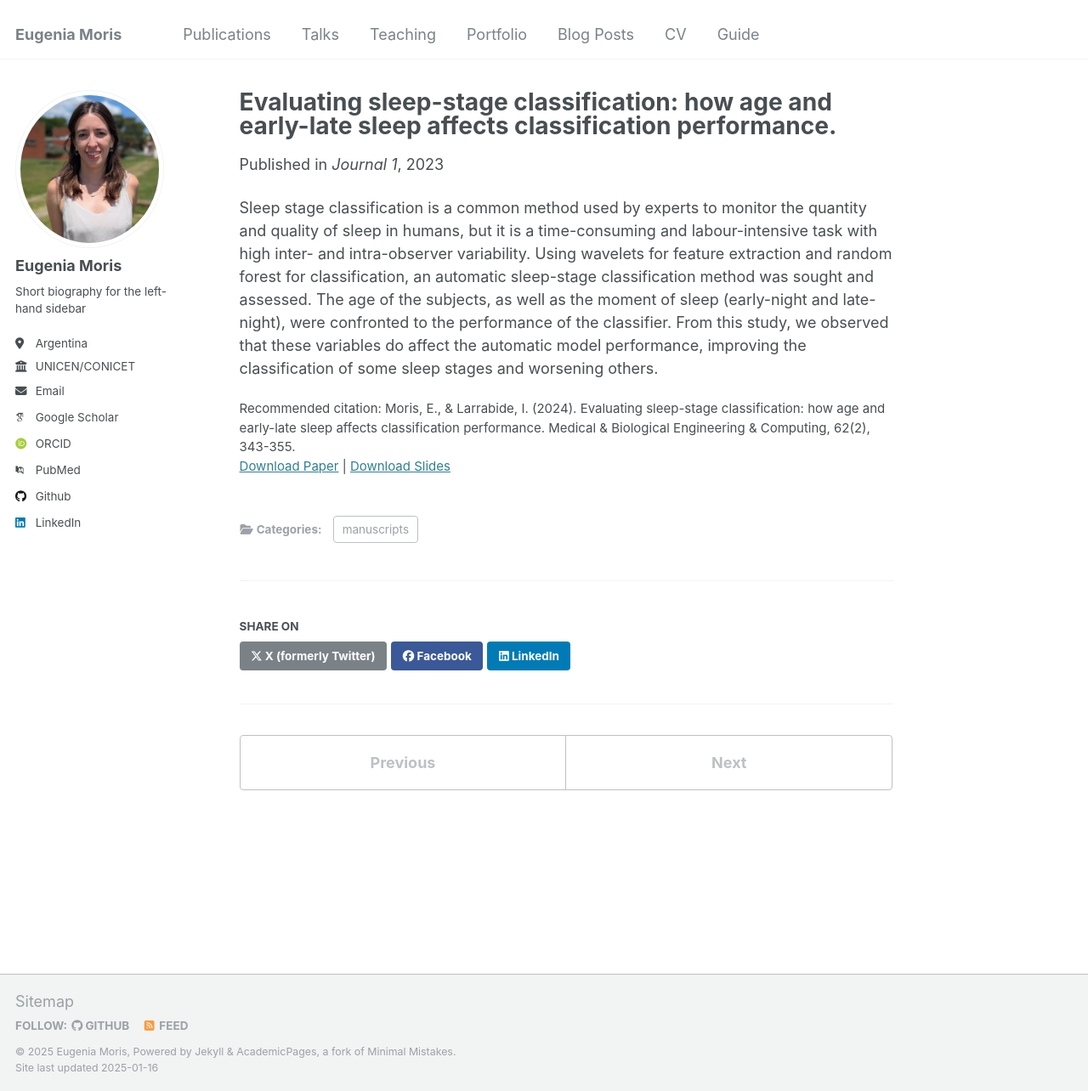
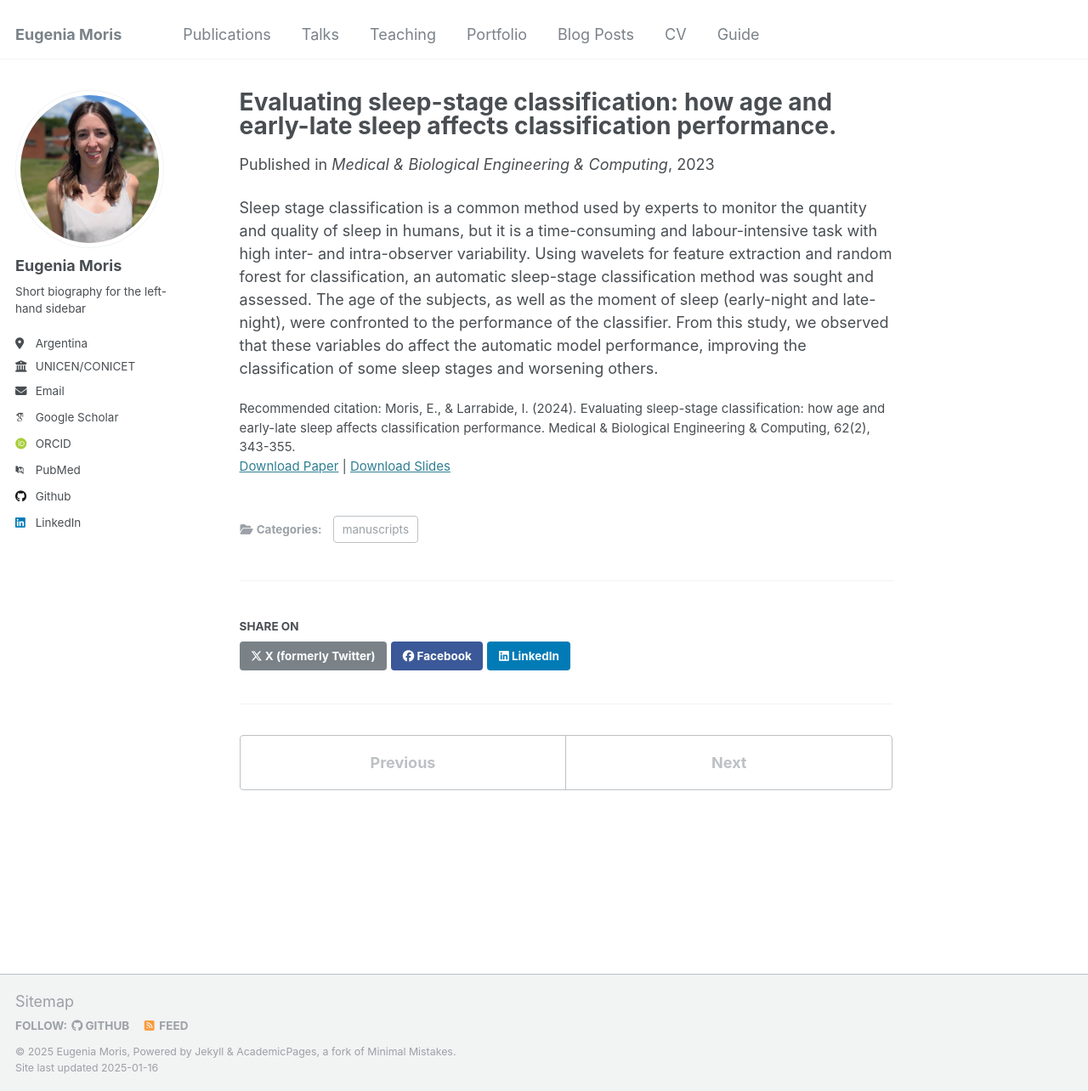
Before and after one commit to eugeniaMoris-PhD/eugeniaMoris-PhD.github.io, a Jekyll site: the page built from _publications/2009-10-01-paper-title-number-1.md, in a window 1280 px wide and 1284 px high. Shown: the whole window at 85% size. Built offline with Jekyll 4.4.1, drawn with Linux system fonts in a browser that asks for light colours; some web fonts are replaced.

Commit message:
add journal

```diff
--- a/_publications/2009-10-01-paper-title-number-1.md
+++ b/_publications/2009-10-01-paper-title-number-1.md
@@ -5,7 +5,7 @@ category: manuscripts
 permalink: /publication/2009-10-01-paper-title-number-1
 excerpt: 'Sleep stage classification is a common method used by experts to monitor the quantity and quality of sleep in humans, but it is a time-consuming and labour-intensive task with high inter- and intra-observer variability. Using wavelets for feature extraction and random forest for classification, an automatic sleep-stage classification method was sought and assessed. The age of the subjects, as well as the moment of sleep (early-night and late-night), were confronted to the performance of the classifier. From this study, we observed that these variables do affect the automatic model performance, improving the classification of some sleep stages and worsening others.'
 date: 2023-11-06
-venue: 'Journal 1'
+venue: 'Medical & Biological Engineering & Computing'
 slidesurl: 'https://link.springer.com/article/10.1007/s11517-023-02943-7'
 paperurl: 'https://arxiv.org/pdf/2310.13754'
 citation: 'Moris, E., & Larrabide, I. (2024). Evaluating sleep-stage classification: how age and early-late sleep affects classification performance. Medical & Biological Engineering & Computing, 62(2), 343-355.'
```
